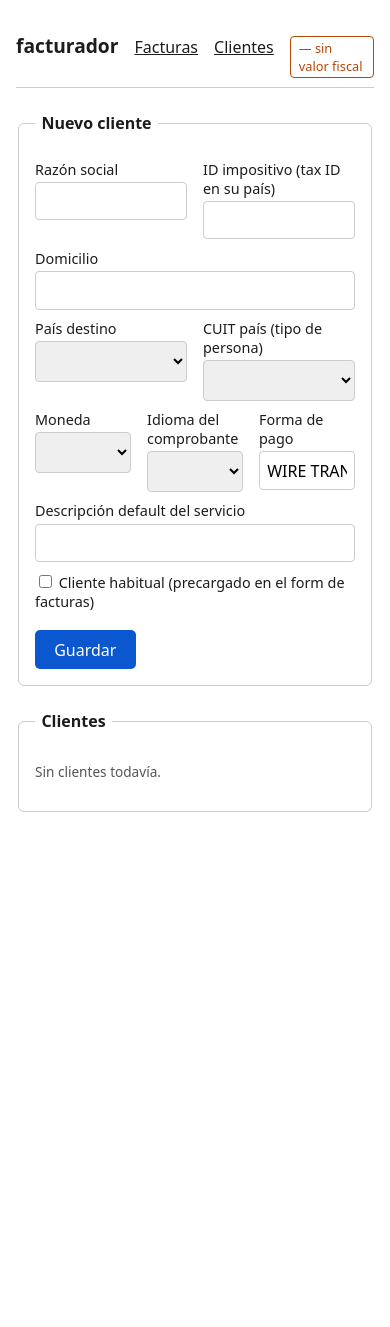
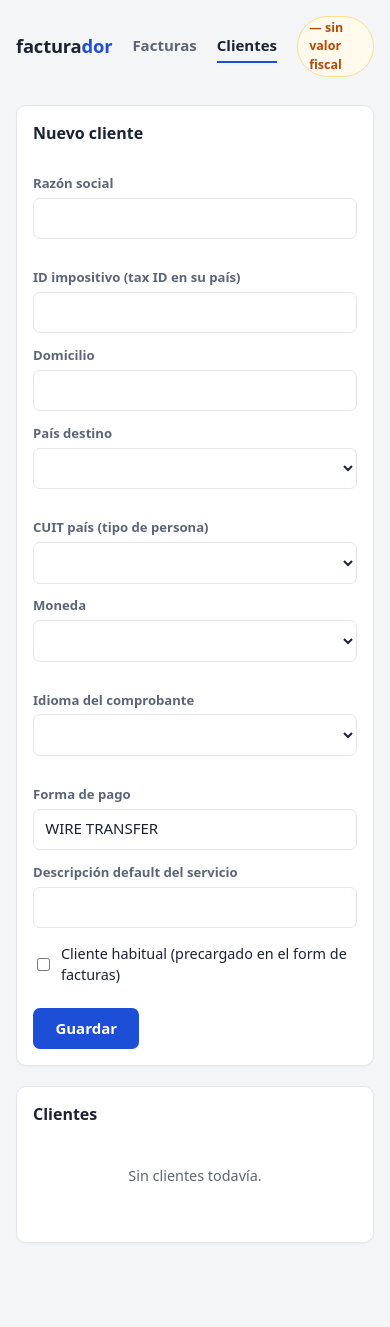
Before and after one commit to FacundoTripelhorn/facturadorE, a FastAPI app: page /clientes in a window 390 px wide. Before the commit the page ends 812 px from the top, so only its background shows below. Run offline with FastAPI, Linux system fonts and the light colour scheme; lists and menus that the app fills with data are empty; parts of the project's set-up code (start-up, migrations or seed data) failed here and were passed over.

Commit message:
UI: rediseño visual del frontend
Sistema visual coherente sobre el mismo stack sin build: cards con
sombra sutil sobre fondo neutro, paleta de un acento, pills de estado
con indicador, números tabulares para montos/CAE/comprobantes,
navegación con estado activo, spinner + botón bloqueado durante el
authorize (htmx-request), estados vacíos y layout responsive con
columnas secundarias ocultas en móvil. Sin cambios de contrato: clases
y textos que asertan los tests quedan estables (87 tests verdes).

Co-Authored-By: Claude Fable 5 <noreply@anthropic.com>
Claude-Session: https://claude.ai/code/session_017unGgFM4DvfGWFy7kfrmF8

```diff
--- a/facturador/web/templates/base.html
+++ b/facturador/web/templates/base.html
@@ -6,43 +6,148 @@
 <title>facturador</title>
 <script src="/static/htmx.min.js"></script>
 <style>
-  :root { --borde: #ccc; --ok: #1a7f37; --error: #b42318; --aviso: #b54708; }
-  body { font-family: system-ui, sans-serif; max-width: 900px; margin: 2rem auto;
-         padding: 0 1rem; color: #1c1c1c; }
-  nav { display: flex; gap: 1rem; align-items: baseline; margin-bottom: 1.5rem;
-        border-bottom: 1px solid var(--borde); padding-bottom: .6rem; }
-  nav .titulo { font-weight: 700; font-size: 1.2rem; margin-right: auto; }
-  nav a { color: inherit; }
-  .badge-env { border: 1px solid var(--aviso); color: var(--aviso);
-               border-radius: 4px; padding: .1rem .5rem; font-size: .8rem; }
-  fieldset { border: 1px solid var(--borde); border-radius: 6px;
-             margin-bottom: 1.5rem; padding: 1rem; }
-  legend { font-weight: 600; padding: 0 .4rem; }
-  label { display: block; margin: .6rem 0 .2rem; font-size: .9rem; }
-  input, select, textarea { width: 100%; box-sizing: border-box; padding: .45rem;
-          border: 1px solid var(--borde); border-radius: 4px; font: inherit; }
-  .fila { display: flex; gap: 1rem; }
-  .fila > div { flex: 1; }
-  button { padding: .55rem 1.2rem; border: 0; border-radius: 5px; font: inherit;
-           background: #0b57d0; color: #fff; cursor: pointer; margin-top: 1rem; }
-  button.secundario { background: #6b7280; }
-  table { width: 100%; border-collapse: collapse; font-size: .9rem; }
-  th, td { text-align: left; padding: .45rem .5rem; border-bottom: 1px solid var(--borde); }
-  .estado { border-radius: 999px; padding: .1rem .6rem; font-size: .8rem;
-            background: #eee; white-space: nowrap; }
-  .estado.authorized { background: #d1f0dc; color: var(--ok); }
-  .estado.rejected, .estado.unknown { background: #fde2dd; color: var(--error); }
-  .panel { border-radius: 6px; padding: .8rem 1rem; margin-bottom: 1.2rem; }
-  .panel.ok { background: #eefaf2; border: 1px solid var(--ok); }
-  .panel.error { background: #fdf1ef; border: 1px solid var(--error); }
-  .nota { color: #555; font-size: .85rem; }
+  :root {
+    --fondo: #f4f5f7;
+    --superficie: #ffffff;
+    --tinta: #1a2233;
+    --tinta-suave: #5c6577;
+    --borde: #e3e6eb;
+    --acento: #1d4ed8;
+    --acento-hover: #1e40af;
+    --ok: #15803d;
+    --ok-fondo: #ecfdf3;
+    --error: #b42318;
+    --error-fondo: #fef3f2;
+    --aviso: #b54708;
+    --aviso-fondo: #fffaeb;
+    --radio: 10px;
+    --num: "ss01";
+  }
+  * { box-sizing: border-box; }
+  body {
+    font-family: system-ui, -apple-system, "Segoe UI", Roboto, sans-serif;
+    background: var(--fondo); color: var(--tinta);
+    max-width: 960px; margin: 0 auto; padding: 1.5rem 1rem 4rem;
+    line-height: 1.45; font-size: 15px;
+  }
+  .num { font-variant-numeric: tabular-nums; letter-spacing: .01em; }
+
+  nav {
+    display: flex; gap: 1.25rem; align-items: center;
+    margin-bottom: 1.75rem;
+  }
+  nav .titulo {
+    font-weight: 750; font-size: 1.15rem; margin-right: auto;
+    letter-spacing: -.01em;
+  }
+  nav .titulo span { color: var(--acento); }
+  nav a { color: var(--tinta-suave); text-decoration: none; font-weight: 550;
+          padding: .3rem 0; border-bottom: 2px solid transparent; }
+  nav a:hover { color: var(--tinta); }
+  nav a[aria-current="page"] { color: var(--tinta); border-bottom-color: var(--acento); }
+  .badge-env {
+    background: var(--aviso-fondo); color: var(--aviso);
+    border: 1px solid #fedf89; border-radius: 999px;
+    padding: .15rem .7rem; font-size: .78rem; font-weight: 600;
+  }
+
+  .card {
+    background: var(--superficie); border: 1px solid var(--borde);
+    border-radius: var(--radio); padding: 1.25rem 1.5rem; margin-bottom: 1.25rem;
+    box-shadow: 0 1px 2px rgba(16, 24, 40, .04);
+  }
+  .card h2 {
+    margin: 0 0 1rem; font-size: 1rem; font-weight: 650;
+    display: flex; align-items: baseline; gap: .5rem;
+  }
+  .card h2 .sub { color: var(--tinta-suave); font-weight: 450; font-size: .9rem; }
+
+  label { display: block; margin: .8rem 0 .3rem; font-size: .82rem;
+          font-weight: 600; color: var(--tinta-suave); }
+  input, select, textarea {
+    width: 100%; padding: .55rem .7rem; font: inherit; color: inherit;
+    border: 1px solid var(--borde); border-radius: 7px; background: #fff;
+    transition: border-color .1s, box-shadow .1s;
+  }
+  input:focus, select:focus {
+    outline: none; border-color: var(--acento);
+    box-shadow: 0 0 0 3px rgba(29, 78, 216, .12);
+  }
+  .fila { display: flex; gap: 1rem; flex-wrap: wrap; }
+  .fila > div { flex: 1; min-width: 180px; }
+  .check { display: flex; align-items: center; gap: .5rem; margin-top: 1rem;
+           font-size: .9rem; color: var(--tinta); font-weight: 450; }
+  .check input { width: auto; }
+
+  button {
+    padding: .6rem 1.4rem; border: 0; border-radius: 7px; font: inherit;
+    font-weight: 600; background: var(--acento); color: #fff; cursor: pointer;
+    margin-top: 1.1rem; transition: background .1s;
+  }
+  button:hover { background: var(--acento-hover); }
+  button.secundario {
+    background: transparent; color: var(--tinta-suave);
+    border: 1px solid var(--borde); margin: 0; padding: .3rem .8rem;
+    font-size: .82rem; font-weight: 550;
+  }
+  button.secundario:hover { color: var(--tinta); border-color: var(--tinta-suave);
+                            background: transparent; }
+
+  /* Estado de envío (htmx): spinner y botón bloqueado mientras ARCA responde */
+  .spinner { display: none; width: 1em; height: 1em; vertical-align: -.15em;
+             border: 2px solid rgba(255,255,255,.4); border-top-color: #fff;
+             border-radius: 50%; animation: girar .7s linear infinite; }
+  .htmx-request .spinner, .spinner.htmx-request { display: inline-block; }
+  .htmx-request button[type=submit] { opacity: .7; pointer-events: none; }
+  @keyframes girar { to { transform: rotate(360deg); } }
+
+  table { width: 100%; border-collapse: collapse; font-size: .88rem; }
+  th {
+    text-align: left; padding: .5rem .6rem; color: var(--tinta-suave);
+    font-size: .72rem; font-weight: 650; text-transform: uppercase;
+    letter-spacing: .05em; border-bottom: 1px solid var(--borde);
+  }
+  td { padding: .55rem .6rem; border-bottom: 1px solid var(--borde); }
+  tbody tr:last-child td { border-bottom: 0; }
+  tbody tr:hover td { background: #fafbfc; }
+  td.num, th.num { text-align: right; }
+  td.num { white-space: nowrap; }
+
+  .estado {
+    display: inline-flex; align-items: center; gap: .4rem;
+    border-radius: 999px; padding: .12rem .65rem; font-size: .78rem;
+    font-weight: 600; background: #f2f4f7; color: var(--tinta-suave);
+    white-space: nowrap;
+  }
+  .estado::before { content: ""; width: .45rem; height: .45rem;
+                    border-radius: 50%; background: currentColor; }
+  .estado.authorized { background: var(--ok-fondo); color: var(--ok); }
+  .estado.rejected { background: var(--error-fondo); color: var(--error); }
+  .estado.unknown { background: var(--aviso-fondo); color: var(--aviso); }
+
+  .panel { border-radius: var(--radio); padding: .9rem 1.2rem; margin-bottom: 1.25rem;
+           border: 1px solid; font-size: .92rem; }
+  .panel.ok { background: var(--ok-fondo); border-color: #a6f4c5; color: #054f31; }
+  .panel.error { background: var(--error-fondo); border-color: #fecdca; color: #7a271a; }
+  .panel .cae-grande { font-size: 1.05rem; font-weight: 700; }
+  .panel a { color: inherit; font-weight: 650; }
+
+  .nota { color: var(--tinta-suave); font-size: .82rem; margin-top: .8rem; }
+  .vacio { color: var(--tinta-suave); text-align: center; padding: 1.5rem 0;
+           font-size: .9rem; }
+  a { color: var(--acento); }
+  @media (max-width: 640px) {
+    body { padding-top: 1rem; }
+    .card { padding: 1rem; }
+    .oculta-movil { display: none; }
+  }
 </style>
 </head>
 <body>
 <nav>
-  <span class="titulo">facturador</span>
-  <a href="/">Facturas</a>
-  <a href="/clientes">Clientes</a>
+  <span class="titulo">factura<span>dor</span></span>
+  <a href="/" {% if request.url.path == "/" %}aria-current="page"{% endif %}>Facturas</a>
+  <a href="/clientes" {% if request.url.path == "/clientes" %}aria-current="page"{% endif %}>Clientes</a>
   {% if env != "prod" %}<span class="badge-env">{{ env }} — sin valor fiscal</span>{% endif %}
 </nav>
 {% block content %}{% endblock %}
--- a/facturador/web/templates/clients.html
+++ b/facturador/web/templates/clients.html
@@ -3,8 +3,8 @@
 
 {% if error %}<div class="panel error">{{ error }}</div>{% endif %}
 
-<fieldset>
-  <legend>{% if editando %}Editar cliente{% else %}Nuevo cliente{% endif %}</legend>
+<section class="card">
+  <h2>{% if editando %}Editar cliente{% else %}Nuevo cliente{% endif %}</h2>
   <form method="post" action="/ui/clientes">
     {% if editando %}<input type="hidden" name="client_id" value="{{ editando['id'] }}">{% endif %}
     <div class="fila">
@@ -79,36 +79,35 @@
     <label for="descripcion_default">Descripción default del servicio</label>
     <input id="descripcion_default" name="descripcion_default"
            value="{{ editando['descripcion_default'] if editando else '' }}">
-    <label>
-      <input type="checkbox" name="is_default" value="true" style="width:auto"
+    <label class="check">
+      <input type="checkbox" name="is_default" value="true"
              {% if editando and editando["is_default"] %}checked{% endif %}>
       Cliente habitual (precargado en el form de facturas)
     </label>
     <button type="submit">Guardar</button>
     {% if editando %}<a href="/clientes" style="margin-left:1rem">Cancelar</a>{% endif %}
   </form>
-</fieldset>
+</section>
 
-<fieldset>
-  <legend>Clientes</legend>
+<section class="card">
+  <h2>Clientes</h2>
   {% if not clientes %}
-  <p class="nota">Sin clientes todavía.</p>
+  <p class="vacio">Sin clientes todavía.</p>
   {% else %}
   <table>
-    <thead><tr><th>Razón social</th><th>País</th><th>ID impositivo</th><th></th><th></th></tr></thead>
+    <thead><tr><th>Razón social</th><th>País</th><th class="oculta-movil">ID impositivo</th><th></th></tr></thead>
     <tbody>
       {% for c in clientes %}
       <tr>
         <td>{{ c["razon_social"] }}{% if c["is_default"] %} ★{% endif %}</td>
-        <td>{{ c["pais_dst"] }}</td>
-        <td>{{ c["id_impositivo"] }}</td>
+        <td class="num">{{ c["pais_dst"] }}</td>
+        <td class="oculta-movil">{{ c["id_impositivo"] }}</td>
         <td><a href="/clientes?edit={{ c['id'] }}">Editar</a></td>
-        <td></td>
       </tr>
       {% endfor %}
     </tbody>
   </table>
   {% endif %}
-</fieldset>
+</section>
 
 {% endblock %}
```
Also changed, not shown: facturador/web/templates/_listado.html (+9 -9 lines), facturador/web/templates/_resultado.html (+4 -3 lines), facturador/web/templates/home.html (+12 -9 lines).
